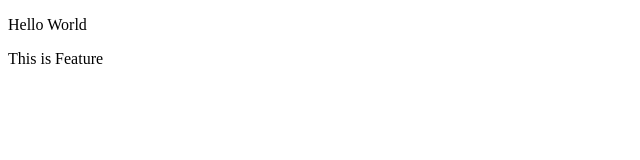
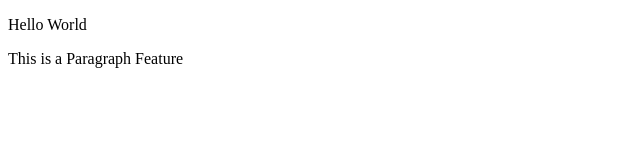
Before and after one commit to pratyushvatsalshukla/devops, a plain HTML site: page index.html in a window 1280 px wide. Shown: the full height of the page, 0-640 px from the left. Drawn offline with Linux system fonts and the light colour scheme.

Commit message:
Token 1 : Update : Fixed Bug Feature to Paragraph Feature

```diff
--- a/index.html
+++ b/index.html
@@ -7,6 +7,6 @@
 </head>
 <body>
     <p class="hello">Hello World</p>
-    <p>This is Feature</p>
+    <p>This is a Paragraph Feature</p>
 </body>
 </html>
```
